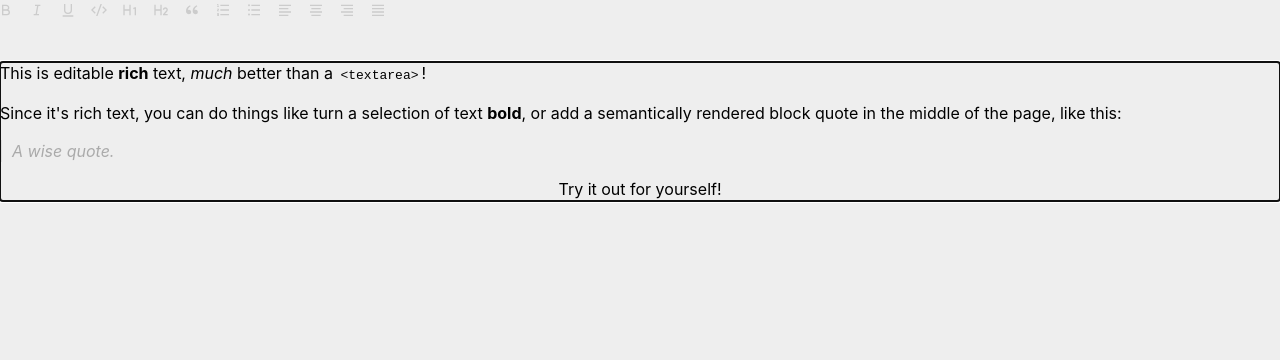
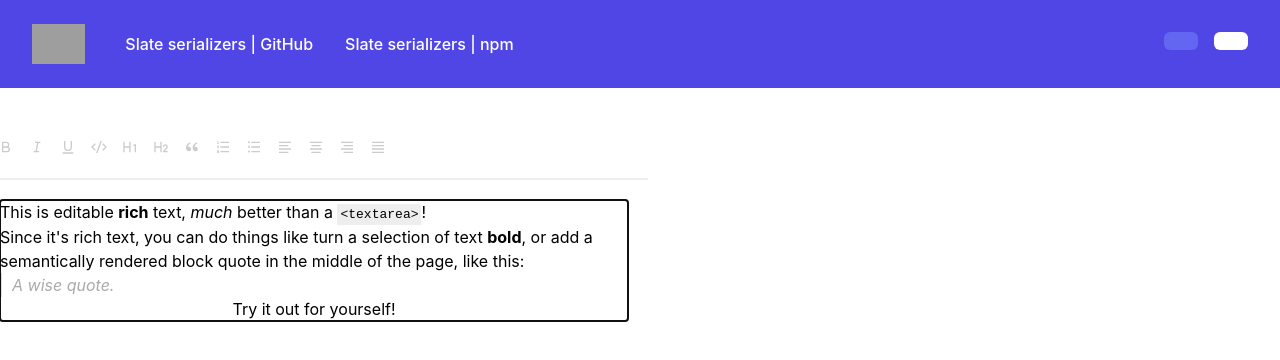
Before and after one commit to thompsonsj/slate-serializers-demo, a React (Create React App) app: page / in a window 1280 px wide. Shown: the top 360 px of the page. Built offline with nearby package versions, Linux system fonts and the light colour scheme; grey boxes are pictures that could not be loaded.

Commit message:
build(package.json): install tailwind

```diff
--- a/package.json
+++ b/package.json
@@ -44,5 +44,10 @@
       "last 1 firefox version",
       "last 1 safari version"
     ]
+  },
+  "devDependencies": {
+    "autoprefixer": "^10.4.13",
+    "postcss": "^8.4.19",
+    "tailwindcss": "^3.2.4"
   }
 }
--- /dev/null
+++ b/postcss.config.js
@@ -0,0 +1,6 @@
+module.exports = {
+  plugins: {
+    tailwindcss: {},
+    autoprefixer: {},
+  },
+}
--- a/src/App.css
+++ /dev/null
@@ -1,80 +0,0 @@
-html,
-input,
-textarea {
-  font-family: 'Roboto', sans-serif;
-  line-height: 1.4;
-  background: #eee;
-}
-
-body {
-  margin: 0;
-}
-
-p {
-  margin: 0;
-}
-
-pre {
-  padding: 10px;
-  background-color: #eee;
-  white-space: pre-wrap;
-}
-
-:not(pre) > code {
-  font-family: monospace;
-  background-color: #eee;
-  padding: 3px;
-}
-
-img {
-  max-width: 100%;
-  max-height: 20em;
-}
-
-blockquote {
-  border-left: 2px solid #ddd;
-  margin-left: 0;
-  margin-right: 0;
-  padding-left: 10px;
-  color: #aaa;
-  font-style: italic;
-}
-
-blockquote[dir='rtl'] {
-  border-left: none;
-  padding-left: 0;
-  padding-right: 10px;
-  border-right: 2px solid #ddd;
-}
-
-table {
-  border-collapse: collapse;
-}
-
-td {
-  padding: 10px;
-  border: 2px solid #ddd;
-}
-
-input {
-  box-sizing: border-box;
-  font-size: 0.85em;
-  width: 100%;
-  padding: 0.5em;
-  border: 2px solid #ddd;
-  background: #fafafa;
-}
-
-input:focus {
-  outline: 0;
-  border-color: blue;
-}
-
-iframe {
-  width: 100%;
-  border: 1px solid #eee;
-}
-
-[data-slate-editor] > * + * {
-  margin-top: 1em;
-}
--- a/src/App.tsx
+++ b/src/App.tsx
@@ -3,16 +3,15 @@ import React, { useState } from 'react'
 import { createEditor } from 'slate'
 
 // Import the Slate components and React plugin.
-import { Slate, Editable, withReact } from 'slate-react'
-
-import logo from './logo.svg';
-import './App.css';
+import { withReact } from 'slate-react'
 
 // TypeScript users only add this code
 import { BaseEditor, Descendant } from 'slate'
 import { ReactEditor } from 'slate-react'
 
 import RichTextEditor from './components/RichTextEditor'
+
+import Header from './components/Header'
 
 type CustomElement = { type: 'paragraph' | 'block-quote'; align?: string; children: CustomText[] }
 type CustomText = { text: string; bold?: boolean; italic?: boolean; code?: boolean }
@@ -35,7 +34,16 @@ const initialValue: Descendant[] = [
 function App() {
   const [editor] = useState(() => withReact(createEditor()))
   return (
-    <RichTextEditor />
+    <>
+      <Header />
+      <div className="container mx-auto">
+        <div className="grid grid-cols-12 gap-6 py-12">
+          <div className="col-span-6">
+            <RichTextEditor />
+          </div>
+        </div>
+      </div>
+    </>
   )
 }
 
--- /dev/null
+++ b/src/components/Header/index.tsx
@@ -0,0 +1,49 @@
+const navigation = [
+  { name: 'Slate serializers | GitHub', href: 'https://github.com/thompsonsj/slate-serializers' },
+  { name: 'Slate serializers | npm', href: 'https://www.npmjs.com/package/slate-serializers' },
+]
+
+export default function Example() {
+  return (
+    <header className="bg-indigo-600">
+      <nav className="mx-auto max-w-7xl px-4 sm:px-6 lg:px-8" aria-label="Top">
+        <div className="flex w-full items-center justify-between border-b border-indigo-500 py-6 lg:border-none">
+          <div className="flex items-center">
+            <a href="#">
+              <span className="sr-only">Your Company</span>
+              <img className="h-10 w-auto" src="https://tailwindui.com/img/logos/mark.svg?color=white" alt="" />
+            </a>
+            <div className="ml-10 hidden space-x-8 lg:block">
+              {navigation.map((link) => (
+                <a key={link.name} href={link.href} className="text-base font-medium text-white hover:text-indigo-50">
+                  {link.name}
+                </a>
+              ))}
+            </div>
+          </div>
+          <div className="ml-10 space-x-4">
+            <a
+              href="#"
+              className="inline-block rounded-md border border-transparent bg-indigo-500 py-2 px-4 text-base font-medium text-white hover:bg-opacity-75"
+            >
+
+            </a>
+            <a
+              href="#"
+              className="inline-block rounded-md border border-transparent bg-white py-2 px-4 text-base font-medium text-indigo-600 hover:bg-indigo-50"
+            >
+
+            </a>
+          </div>
+        </div>
+        <div className="flex flex-wrap justify-center space-x-6 py-4 lg:hidden">
+          {navigation.map((link) => (
+            <a key={link.name} href={link.href} className="text-base font-medium text-white hover:text-indigo-50">
+              {link.name}
+            </a>
+          ))}
+        </div>
+      </nav>
+    </header>
+  )
+}
--- a/src/index.css
+++ b/src/index.css
@@ -1,3 +1,7 @@
+@tailwind base;
+@tailwind components;
+@tailwind utilities;
+
 body {
   margin: 0;
   font-family: -apple-system, BlinkMacSystemFont, 'Segoe UI', 'Roboto', 'Oxygen',
@@ -11,3 +15,36 @@ code {
   font-family: source-code-pro, Menlo, Monaco, Consolas, 'Courier New',
     monospace;
 }
+
+pre {
+  padding: 10px;
+  background-color: #eee;
+  white-space: pre-wrap;
+}
+
+:not(pre) > code {
+  font-family: monospace;
+  background-color: #eee;
+  padding: 3px;
+}
+
+img {
+  max-width: 100%;
+  max-height: 20em;
+}
+
+blockquote {
+  border-left: 2px solid #ddd;
+  margin-left: 0;
+  margin-right: 0;
+  padding-left: 10px;
+  color: #aaa;
+  font-style: italic;
+}
+
+blockquote[dir='rtl'] {
+  border-left: none;
+  padding-left: 0;
+  padding-right: 10px;
+  border-right: 2px solid #ddd;
+}
--- /dev/null
+++ b/tailwind.config.js
@@ -0,0 +1,8 @@
+/** @type {import('tailwindcss').Config} */
+module.exports = {
+  content: ["./src/**/*.{js,jsx,ts,tsx}",],
+  theme: {
+    extend: {},
+  },
+  plugins: [],
+}
```
Also changed, not shown: 1 other file (tests, documents, lock files or other folders).
